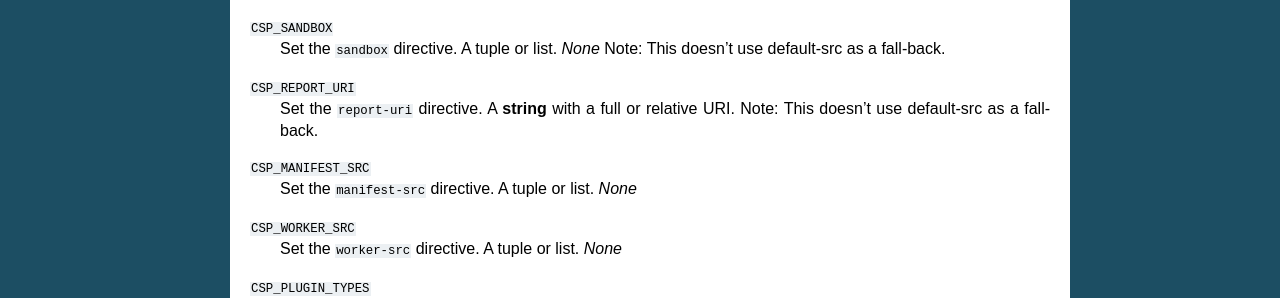
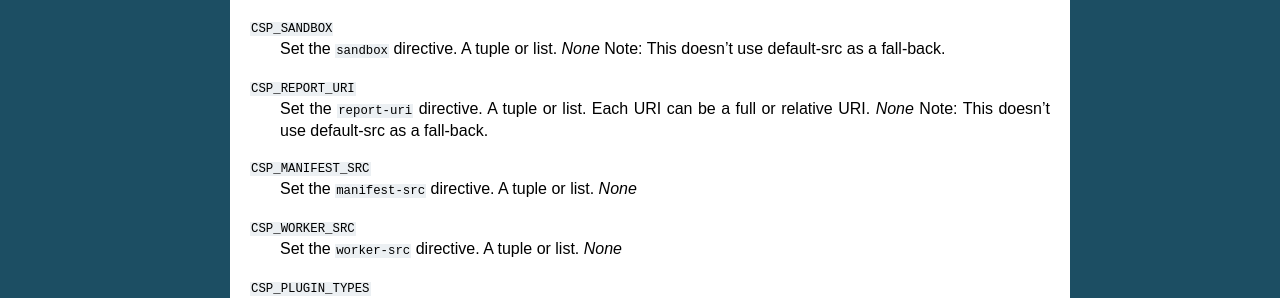
Before and after one commit to mozilla/django-csp, a Sphinx documentation site: the page built from docs/configuration.rst, in a window 1280 px wide. Shown: the part 1191-1489 px from the top of the page. Built offline with Sphinx 7.4.7, drawn with Linux system fonts in a browser that asks for light colours.

Commit message:
Correct CSP_REPORT_URI docs to mention support for a tuple or list.
The directive also supports a single string, but this is a compatability that
all the other settings have and none of them mention it explicitly.

```diff
--- a/docs/configuration.rst
+++ b/docs/configuration.rst
@@ -61,8 +61,8 @@ These settings affect the policy in the header. The defaults are in
     Set the ``sandbox`` directive. A tuple or list. *None*
     Note: This doesn't use default-src as a fall-back.
 ``CSP_REPORT_URI``
-    Set the ``report-uri`` directive. A **string** with a full or
-    relative URI.
+    Set the ``report-uri`` directive. A tuple or list. Each URI can be a
+    full or relative URI. *None*
     Note: This doesn't use default-src as a fall-back.
 ``CSP_MANIFEST_SRC``
     Set the ``manifest-src`` directive. A tuple or list. *None*
```
